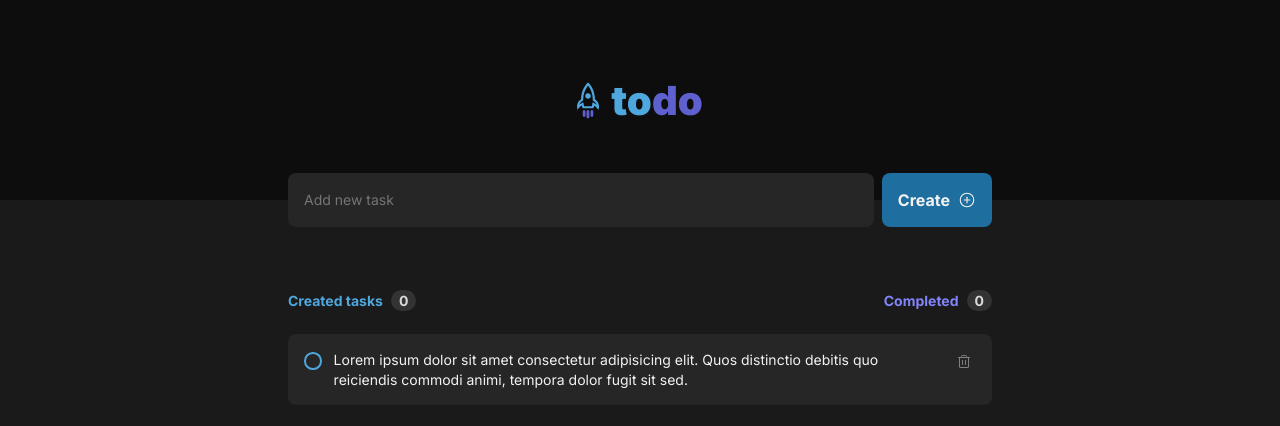
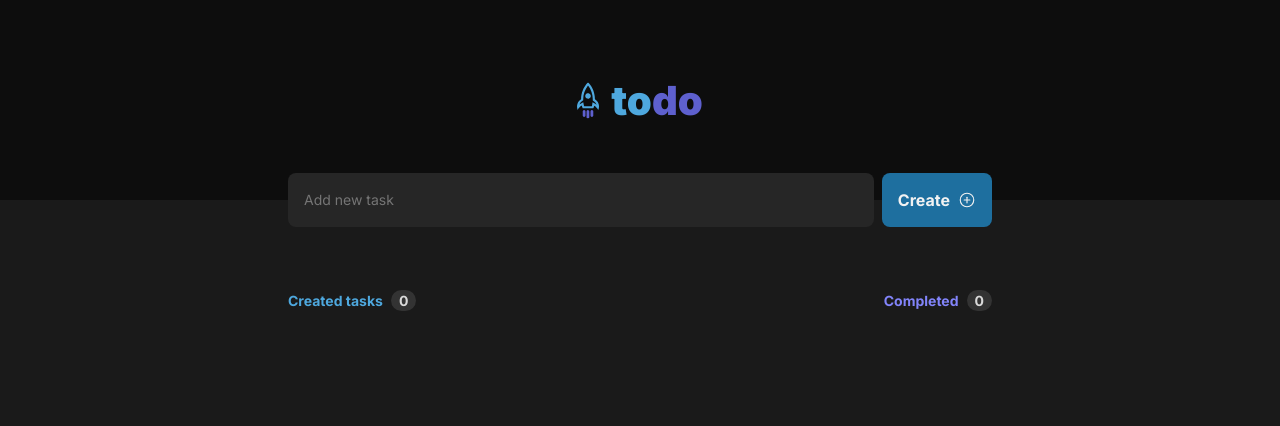
Before and after one commit to LuizPelegrini/reactjs-todo, a React (Vite) app: page / in a window 1280 px wide. Shown: the top 426 px of the page. Built offline with nearby package versions, Linux system fonts and the light colour scheme.

Commit message:
add: Encapsulate html code into TaskListItem component

```diff
--- a/src/components/TaskList/index.tsx
+++ b/src/components/TaskList/index.tsx
@@ -1,20 +1,17 @@
-import { Trash } from 'phosphor-react';
+import { TaskListItem } from '../TaskListItem';
+
 import styles from './styles.module.css';
 
 export function TaskList() {
   return (
     <ul className={styles.container}>
-      <li>
-        <div className={styles.task}>
-          <input id="task" type="checkbox" />
-          <label htmlFor="task">
-            Lorem ipsum dolor sit amet consectetur adipisicing elit. Quos distinctio debitis quo reiciendis commodi animi, tempora dolor fugit sit sed.
-          </label>
-          <button type="button">
-            <Trash size={16} />
-          </button>
-        </div>
-      </li>
+      {/*
+        ['1', '2', '3'].map(elem =>
+          <li className={styles.taskItem} key={elem}>
+            <TaskListItem id={elem}/>
+          </li>
+        )
+        */}
     </ul>
   );
 }
--- a/src/components/TaskList/styles.module.css
+++ b/src/components/TaskList/styles.module.css
@@ -2,88 +2,6 @@
   list-style: none;
 }
 
-.task {
-  padding: 1rem;
-  background-color: var(--gray-500);
-  border-radius: 8px;
-
-  display: flex;
-  align-items: flex-start;
-  gap: 0.75rem;
+.taskItem + .taskItem {
+  margin-top: 0.75rem;
 }
-
-.task > input[type=checkbox] {
-  width: 1.1rem;
-  height: 1.1rem;
-  border: 2px solid var(--blue-300);
-  outline: 0;
-  border-radius: 50%;
-  background-color: transparent;
-  -webkit-appearance: none;
-  cursor: pointer;
-  margin-top: 0.125rem; /* so the checkbox is aligned to the label inner text */
-
-  transition: background-color 0.1s, border-color 0.1s;
-}
-
-.task > input[type=checkbox]:checked {
-  border-color: var(--purple-400);
-  background-color: var(--purple-400);
-
-  box-shadow: none;
-  background-image: url("../../assets/check.svg");
-  background-position: center;
-  background-size: 0.6rem;
-  background-repeat: no-repeat;
-}
-
-.task > input[type=checkbox]:checked ~ label {
-  text-decoration: line-through;
-}
-
-.task > input[type=checkbox]:not(:checked):hover {
-  background-color: var(--blue-400-transparent);
-}
-
-.task > input[type=checkbox]:checked:hover {
-  border-color: var(--purple-300);
-  background-color: var(--purple-300);
-}
-
-
-.task > label {
-  font-size: 0.875rem;
-  line-height: 1.4;
-  flex: 1;
-  cursor: pointer;
-}
-
-
-
-/* not working */
-/*.task > label::before {
-  content: "";
-  display: inline-block;
-  height: 1rem;
-  vertical-align: middle;
-}*/
-
-.task > button {
-  flex-basis: 1.5rem;
-  flex-shrink: 0;
-  width: 1.5rem;
-  height: 1.5rem;
-  border-radius: 4px;
-  background-color: transparent;
-  border: 0;
-  color: var(--gray-300);
-  cursor: pointer;
-  line-height: 0;
-
-  transition: background-color 0.15s, color 0.15s;
-}
-
-.task > button:hover {
-  background-color: var(--gray-400);
-  color: var(--danger);
-}
--- /dev/null
+++ b/src/components/TaskListItem/index.tsx
@@ -0,0 +1,20 @@
+import styles from './styles.module.css';
+import { Trash } from 'phosphor-react';
+
+interface TaskListItemProps {
+  id: string;
+}
+
+export function TaskListItem ({ id }: TaskListItemProps) {
+  return (
+    <div className={styles.container}>
+      <input id={`task_${id}`} type="checkbox" />
+      <label htmlFor={`task_${id}`}>
+        Lorem ipsum dolor sit amet consectetur adipisicing elit. Quos distinctio debitis quo reiciendis commodi animi, tempora dolor fugit sit sed.
+      </label>
+      <button type="button">
+        <Trash size={16} />
+      </button>
+    </div>
+  );
+}
--- /dev/null
+++ b/src/components/TaskListItem/styles.module.css
@@ -0,0 +1,77 @@
+
+.container {
+  padding: 1rem;
+  background-color: var(--gray-500);
+  border-radius: 8px;
+
+  display: flex;
+  align-items: flex-start;
+  gap: 0.75rem;
+}
+
+.container > input[type=checkbox] {
+  width: 1.1rem;
+  height: 1.1rem;
+  border: 2px solid var(--blue-300);
+  outline: 0;
+  border-radius: 50%;
+  background-color: transparent;
+  -webkit-appearance: none;
+  cursor: pointer;
+  margin-top: 0.125rem; /* so the checkbox is aligned to the label inner text */
+
+  transition: background-color 0.1s, border-color 0.1s;
+}
+
+.container > input[type=checkbox]:checked {
+  border-color: var(--purple-400);
+  background-color: var(--purple-400);
+
+  box-shadow: none;
+  background-image: url("../../assets/check.svg");
+  background-position: center;
+  background-size: 0.6rem;
+  background-repeat: no-repeat;
+}
+
+.container > input[type=checkbox]:checked ~ label {
+  text-decoration: line-through;
+  color: var(--gray-300);
+}
+
+.container > input[type=checkbox]:not(:checked):hover {
+  background-color: var(--blue-400-transparent);
+}
+
+.container > input[type=checkbox]:checked:hover {
+  border-color: var(--purple-300);
+  background-color: var(--purple-300);
+}
+
+
+.container > label {
+  font-size: 0.875rem;
+  line-height: 1.4;
+  flex: 1;
+  cursor: pointer;
+}
+
+.container > button {
+  flex-basis: 1.5rem;
+  flex-shrink: 0;
+  width: 1.5rem;
+  height: 1.5rem;
+  border-radius: 4px;
+  background-color: transparent;
+  border: 0;
+  color: var(--gray-300);
+  cursor: pointer;
+  line-height: 0;
+
+  transition: background-color 0.15s, color 0.15s;
+}
+
+.container > button:hover {
+  background-color: var(--gray-400);
+  color: var(--danger);
+}
```
Also changed, not shown: src/assets/Clipboard.svg (added).
